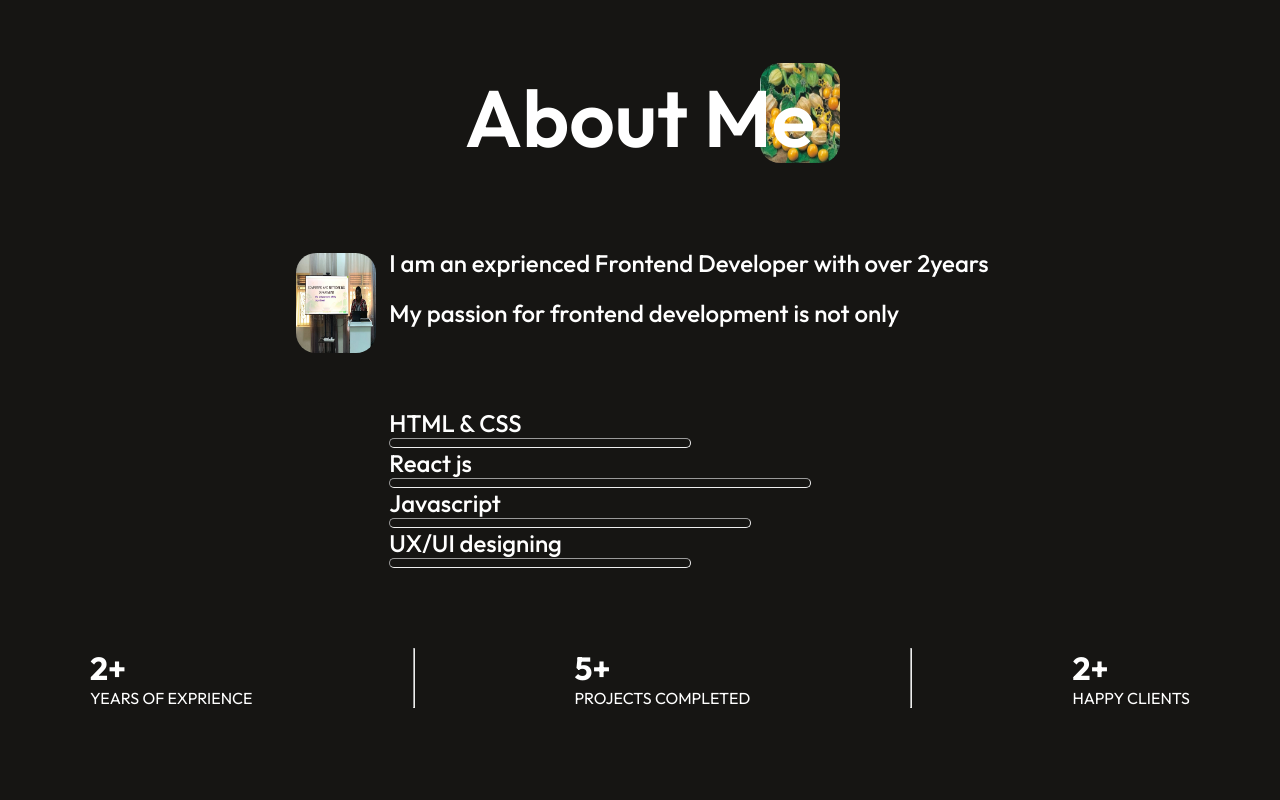
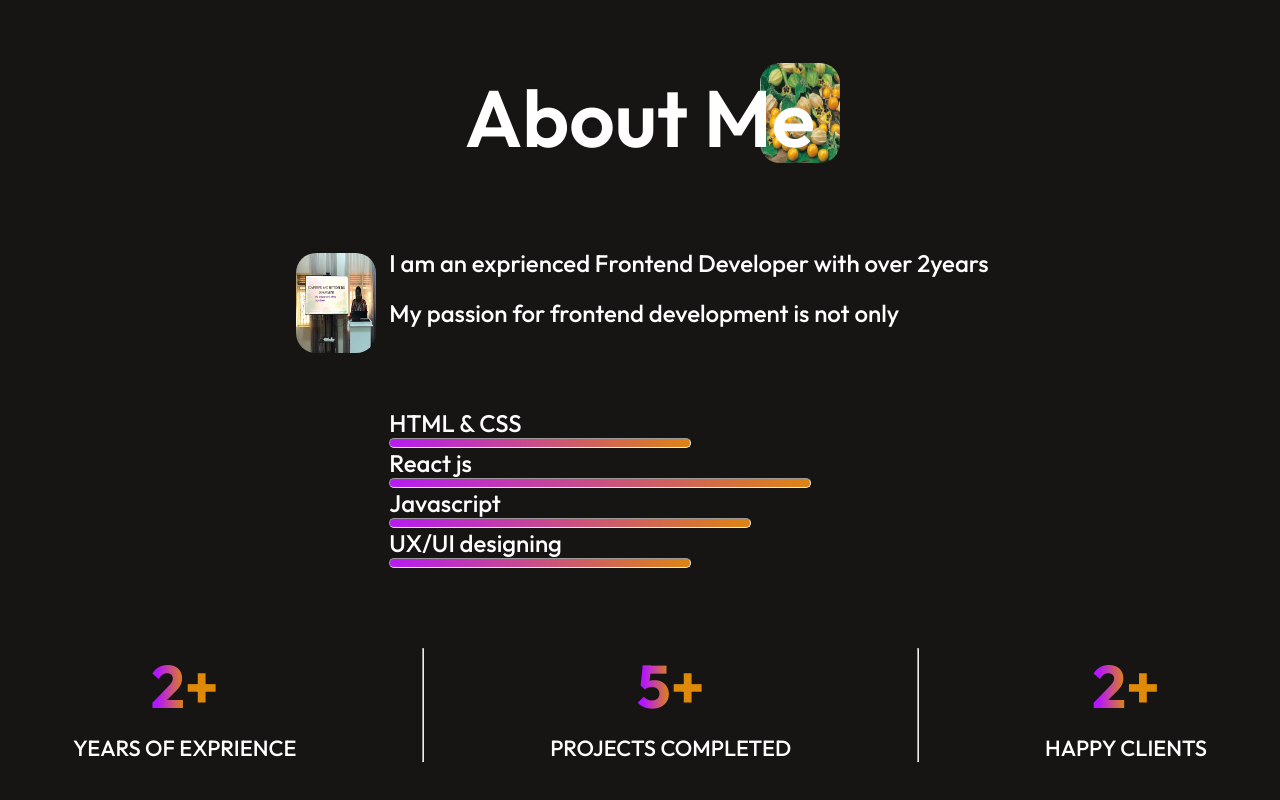
Before and after one commit to nawagirwacatherine/PORTIFOLIO3, a React (Vite) app in the folder real portifolio/: page / in a window 1280 px wide. Shown: the part 787-1587 px from the top of the page. Built offline with nearby package versions, Linux system fonts and the light colour scheme.

Commit message:
add service component

```diff
--- a/real portifolio/src/App.jsx
+++ b/real portifolio/src/App.jsx
@@ -4,6 +4,7 @@ import './App.css'
 import Navbar from './components/Navbar/Navbar'
 import Hero from './components/Hero/Hero'
 import About from './components/About/About'
+import Services from './components/Services/Services'
 
 const App = ()  => {
 
@@ -13,6 +14,7 @@ const App = ()  => {
       <Navbar />
       <Hero />
       <About />
+      <Services />
     </div>
   )
 }
--- a/real portifolio/src/components/About/About.css
+++ b/real portifolio/src/components/About/About.css
@@ -68,7 +68,7 @@
     width: 50%;
     height: 8px;
     border-radius: 50px;
-    background: linear-gradient(264deg,#DF8908 -5.09, #B415FF);
+    background: linear-gradient(264deg, #DF8908 -5.09%,#B415FF 106.208%);
 }
 
 .about-achievements{
@@ -77,3 +77,31 @@
     justify-content: space-around;
     margin-bottom: 80px;
 }
+
+.about-achievement{
+display: flex;
+flex-direction: column;
+align-items: center;
+gap: 10px;
+transition: 0.5s;
+}
+
+.about-achievement h1{
+    font-size: 60px;
+    font-weight: 700;
+    background: linear-gradient(270deg,#DF8908 50.41%, #B415FF 90.28%);
+    background-clip: text;
+    -webkit-background-clip: text;
+    -webkit-text-fill-color: transparent;
+}
+
+.about-achievement p {
+    font-size: 22px;
+    font-weight: 500;
+
+}
+
+.about-skill:hover {
+    transform: scale(1.12);
+    transition: 0.5s;
+}
--- /dev/null
+++ b/real portifolio/src/components/services/Services.jsx
@@ -0,0 +1,10 @@
+import React from 'react'
+import './Services.css'
+
+const Service = () => {
+  return (
+    <div></div>
+  )
+}
+
+export default Service
```
Also changed, not shown: real portifolio/src/components/services/services.css (added).
